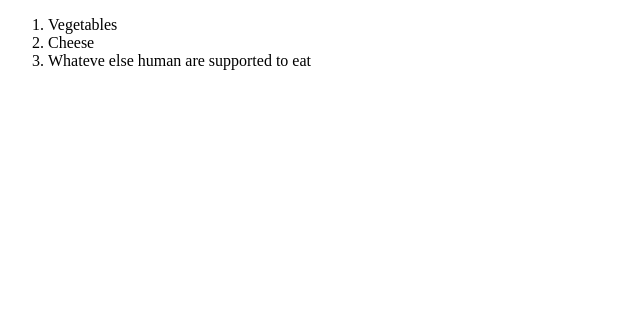
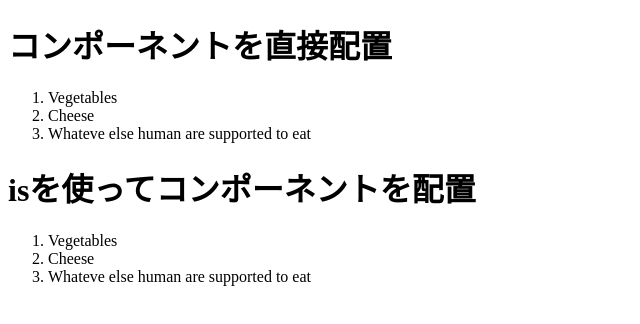
Before and after one commit to kazusato/vuejs-work, a plain HTML site: page 07_component/index.html in a window 1280 px wide. Shown: the whole page, without its empty margins (0-640 px from the left). Drawn offline with nearby package versions, Linux system fonts and the light colour scheme.

Commit message:
modified 07_component

```diff
--- a/07_component/index.html
+++ b/07_component/index.html
@@ -7,8 +7,13 @@
 </head>
 <body>
 <div id="app-7">
+    <h1>コンポーネントを直接配置</h1>
     <ol>
         <todo-list v-for="item in groceryList" v-bind:todo="item" v-bind:key="item.id"></todo-list>
+    </ol>
+    <h1>isを使ってコンポーネントを配置</h1>
+    <ol>
+        <li is="todo-list" v-for="item in groceryList" v-bind:todo="item" v-bind:key="item.id"></li>
     </ol>
 </div>
 <script src="index.js"></script>
```
